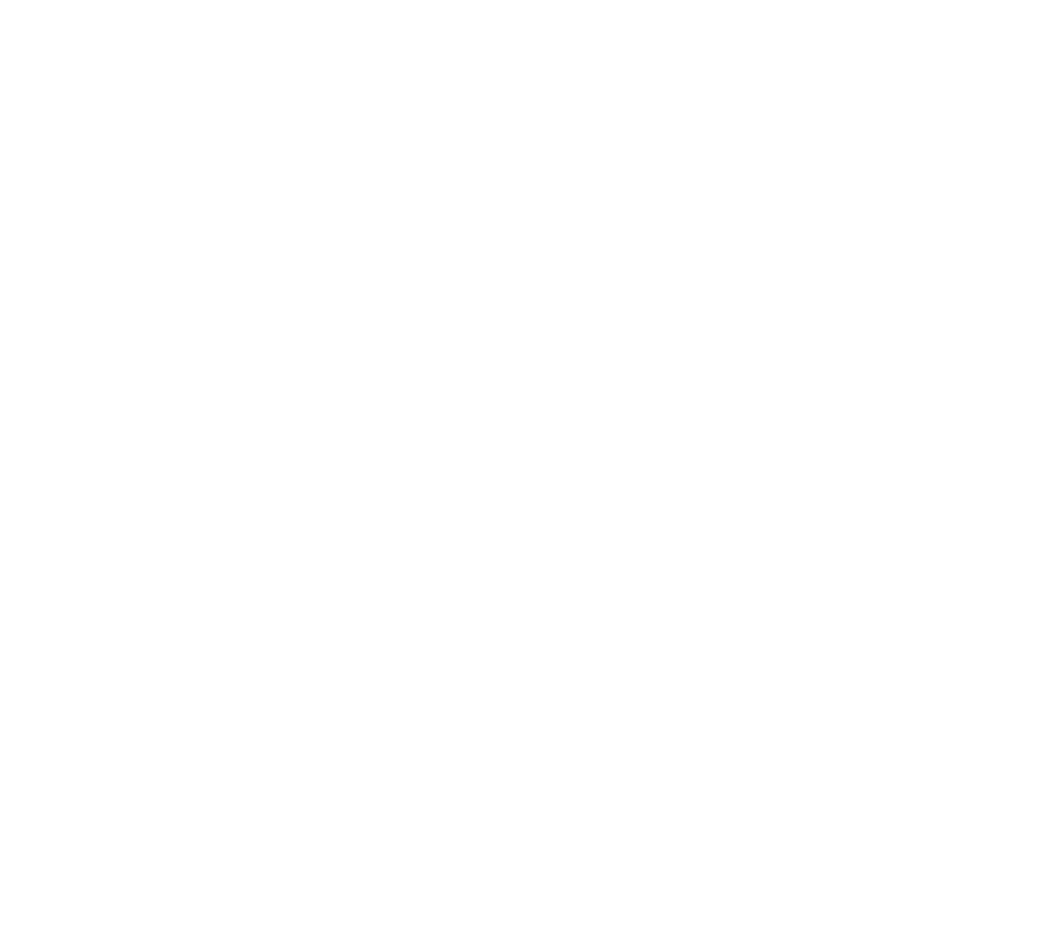
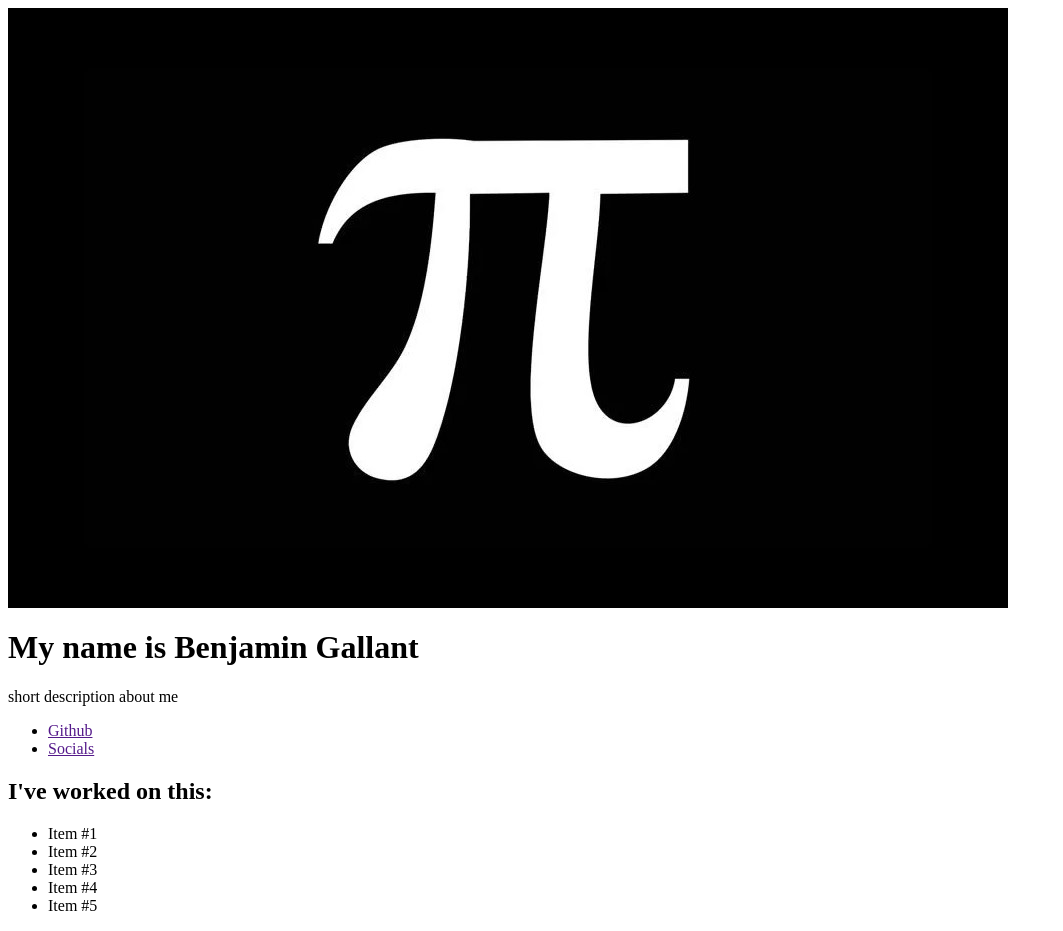
Before and after one commit to gallantb/Portfolio, a plain HTML site: page index.html in a window 1280 px wide. Shown: the whole page, without its empty margins (0-1063 px from the left). Before the commit the page ends 800 px from the top, so only its background shows below. Drawn offline with Linux system fonts and the light colour scheme.

Commit message:
added some basic html and an image

```diff
--- a/index.html
+++ b/index.html
@@ -6,6 +6,24 @@
     <title>Portfolio</title>
 </head>
 <body>
+    <!--put profile picture here-->
+    <img src="images/pi3.jpg" alt="pi">
 
+    <h1>My name is Benjamin Gallant</h1>
+    <p>short description about me</p>
+    <ul>
+        <li><a href="">Github</a></li>
+        <!--can put linkedin here-->
+        <li><a href="">Socials</a></li>
+    </ul>
+
+    <h2>I've worked on this: </h2>
+        <ul>
+            <li>Item #1</li>
+            <li>Item #2</li>
+            <li>Item #3</li>
+            <li>Item #4</li>
+            <li>Item #5</li>
+        </ul>
 </body>
 </html>
```
Also changed, not shown: images/pi3.jpg (added).
